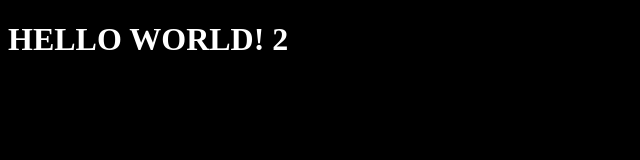
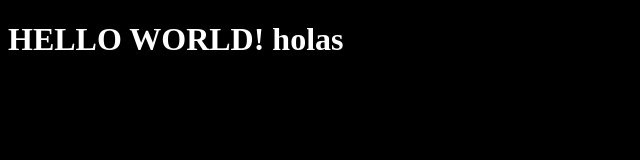
Before and after one commit to sohkan/SM, a plain HTML site: page index.html in a window 1280 px wide. Shown: the whole page, without its empty margins (0-640 px from the left). Drawn offline with Linux system fonts and the light colour scheme.

Commit message:
cambie algo

```diff
--- a/index.html
+++ b/index.html
@@ -5,6 +5,6 @@
   <title>Example: Blog</title>
   </head>
   <body style="background-color: black; color: white">
-    <h1>HELLO WORLD!  2</h1>
+    <h1>HELLO WORLD!  holas</h1>
   </body>
   </html>
```
